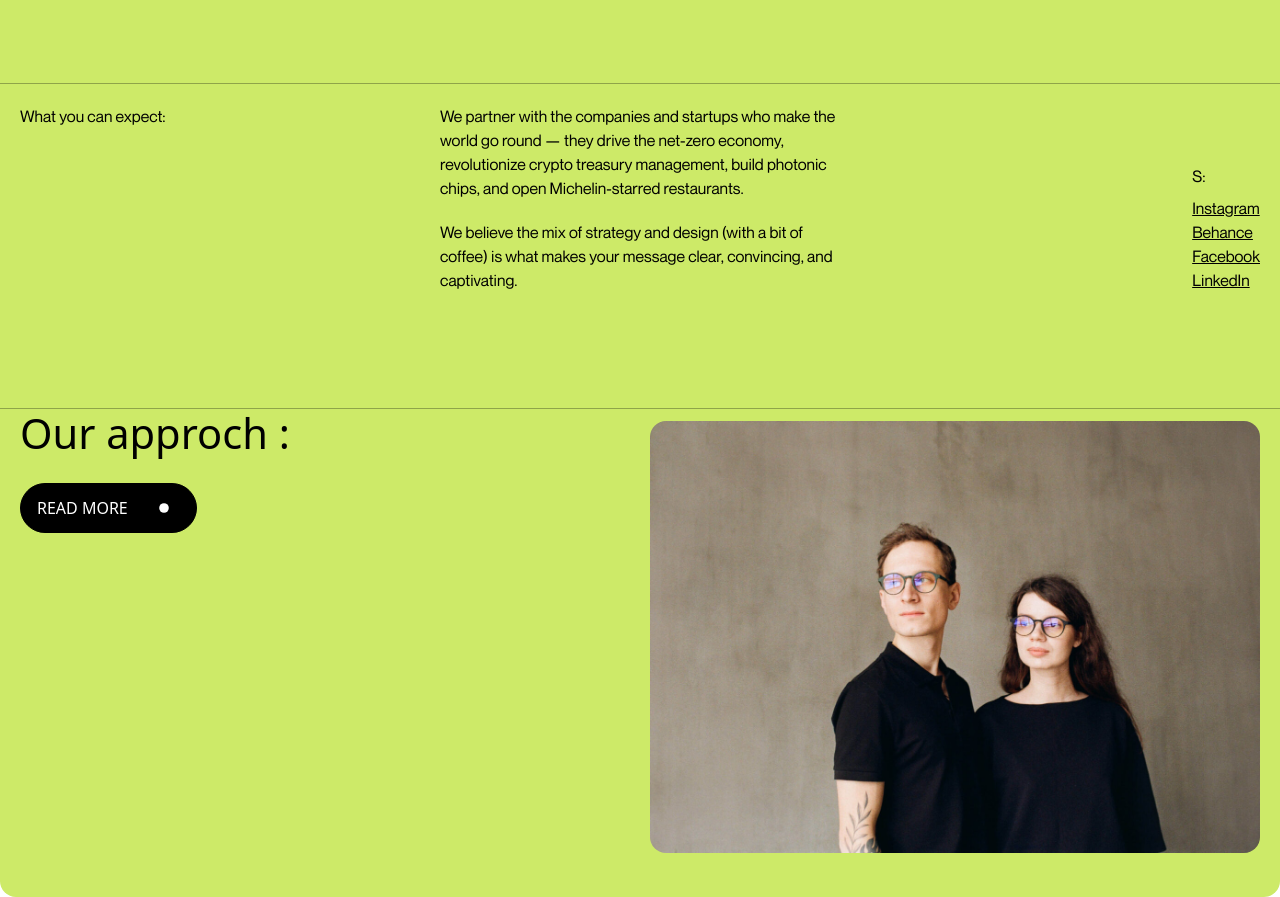
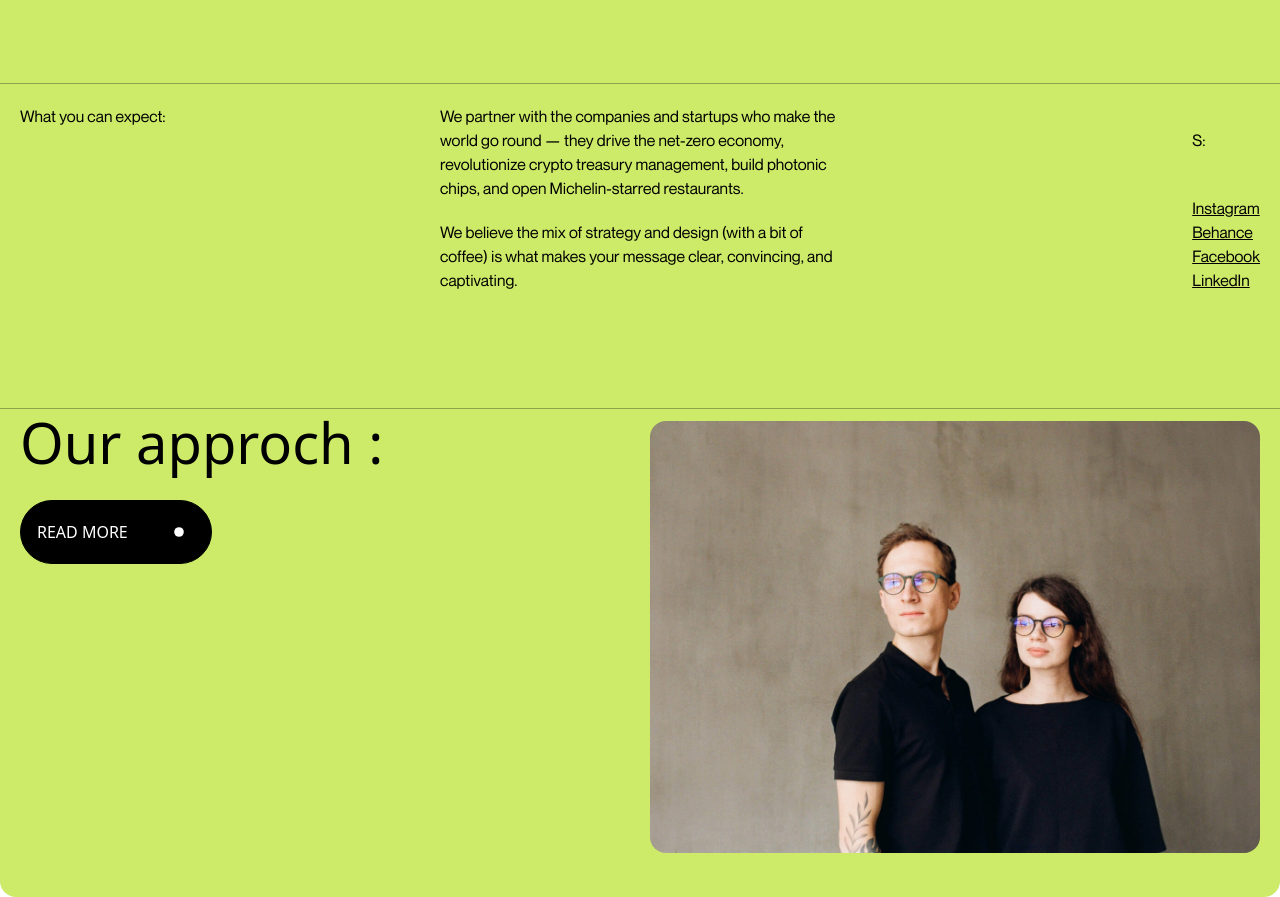
Before and after one commit to mhi1627/Ochi, a React (Vite) app: page / in a window 1280 px wide. Shown: the part 1760-2657 px from the top of the page. Built offline with nearby package versions, Linux system fonts and the light colour scheme.

Commit message:
Fixed Responsiveness

```diff
--- a/src/Section.jsx
+++ b/src/Section.jsx
@@ -4,8 +4,9 @@ import Button from "./Button";
 
 export default function Section() {
   return (
-    <div className="relative -mt-6 bg-[#CDEA68] rounded-2xl">
-      <div className=" p-5 ">
+    <div className="relative -mt-6 bg-[#CDEA68] rounded-2xl ">
+      <div className="">
+        <div className="p-5 max-w-[1300px]">
         <h2 className="text-3xl font-normal leading-8  py-12 md:py-20  md:text-[2.5rem] md:leading-10 lg:text-[3.2rem] lg:leading-13  NeueMontreal">
           <p>
             Ochi is a strategic presentation agency for forward-thinking
@@ -16,13 +17,13 @@ export default function Section() {
           <u> hire great peo&shy;ple</u>.
         </h2>
       </div>
-      <div className="md:mb-24">
+      <div className="md:mb-24 ">
         <hr className="opacity-30" />
         <div className="grid md:grid-cols-3 p-5 md:p-5 md:py-5  gap-5 NeueMontreal w-[80%] md:w-full">
           <div>
             <p>What you can expect:</p>
           </div>
-          <div className="grid gap-5">
+          <div className="grid gap-5 max-w-[500px] ">
             <div>
               <p className="">
                 We partner with the companies and startups who make the world go
@@ -39,7 +40,7 @@ export default function Section() {
             </div>
           </div>
           <div className="grid gap-5 mb-12 md:mb-0 md:justify-self-end-safe md:items-end ">
-            <p className="md:-mb-[5rem] lg:-mb-[3rem]">S:</p>
+            <p className="md:-mb-[5rem] lg:-mb-[3rem] xl:-mb-0 ">S:</p>
             <ul className="">
               {SocialList.map((item, index) => (
                 <li key={index}>
@@ -54,14 +55,15 @@ export default function Section() {
         <hr className="opacity-30" />
         <div className="grid gap-5 md:grid-cols-2 p-5 md:-mt-5">
           <div className="">
-            <p className="text-3xl md:text-[2.6rem]">Our approch :</p>
-            <Button className={`mt-6`}>Read More</Button>
+            <p className="text-3xl md:text-[2.6rem] xl:text-[3.5rem]">Our approch :</p>
+            <Button className={`mt-6 xl:w-[12rem] xl:h-[4rem]`}>Read More</Button>
           </div>
           <div className="rounded-2xl overflow-hidden mt-6  md:mt-3 md:mb-6">
             <img src={homePagePhoto} alt="" />
           </div>
         </div>
       </div>
+      </div>
     </div>
   );
 }
```
